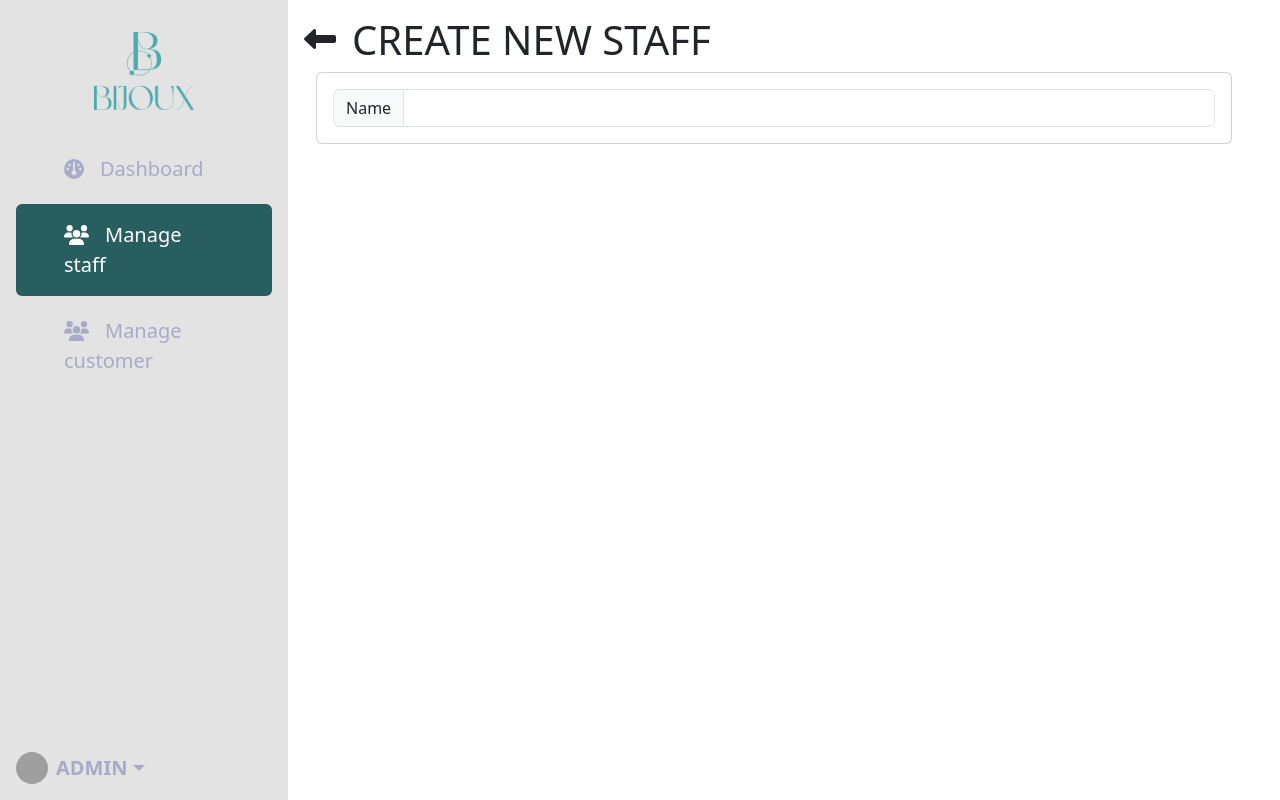
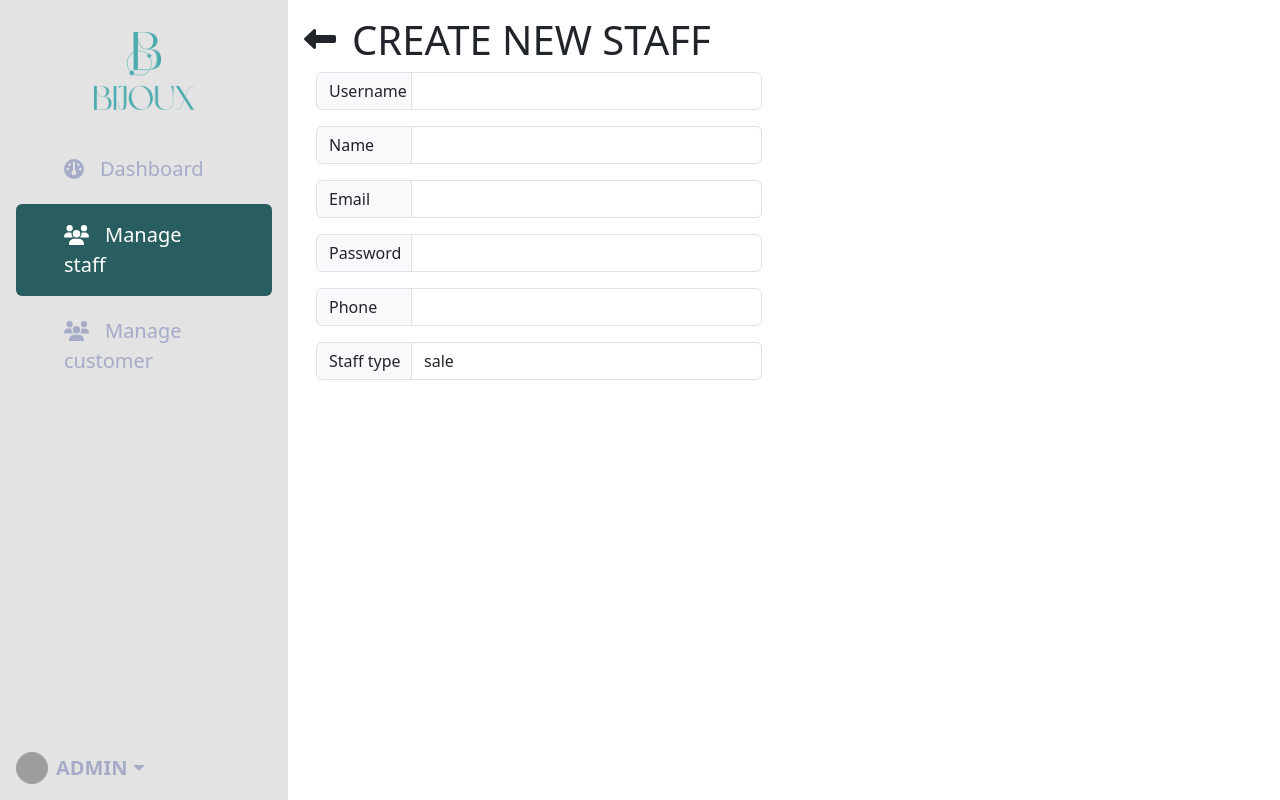
Before and after one commit to AnhNTSE183225/JPOS_FRONT, a React (Vite) app: page /admin/manage-staff/create in a window 1280 px wide. Built offline with nearby package versions, Linux system fonts and the light colour scheme; grey boxes are pictures that could not be loaded.

Commit message:
create staff

```diff
--- a/src/PaymentHandler.jsx
+++ b/src/PaymentHandler.jsx
@@ -8,8 +8,10 @@ const PaymentHandler = () => {
 
     useEffect(() => {
         const callback = async () => {
-            console.log(`GET ${import.meta.env.VITE_jpos_back}/api/payment/vn-pay-callback?${location.search}&orderId=${sessionStorage.getItem('currentOrderId')}&orderType=${sessionStorage.getItem('currentOrderType')}`);
-            const response = await axios.get(`${import.meta.env.VITE_jpos_back}/api/payment/vn-pay-callback?${location.search}&orderId=${sessionStorage.getItem('currentOrderId')}&orderType=${sessionStorage.getItem('currentOrderType')}`);
+            const headers = {
+                'Authorization': `Bearer ${sessionStorage.getItem('token')}`
+            }
+            const response = await axios.get(`${import.meta.env.VITE_jpos_back}/api/payment/vn-pay-callback?${location.search}&orderId=${sessionStorage.getItem('currentOrderId')}&orderType=${sessionStorage.getItem('currentOrderType')}`, {headers});
             if(response.data.data.code == '00') {
                 navigate("/online-completed");
             } else {
--- a/src/css/CreateStaff.module.css
+++ b/src/css/CreateStaff.module.css
@@ -11,3 +11,7 @@
 #back-btn:hover {
     transform: scale(1.3);
 }
+
+.input-group>span {
+    width: 6rem;
+}
--- a/src/pages/CreateStaff.jsx
+++ b/src/pages/CreateStaff.jsx
@@ -4,12 +4,16 @@ import { FontAwesomeIcon } from '@fortawesome/react-fontawesome';
 import { faLeftLong } from '@fortawesome/free-solid-svg-icons';
 import { useState } from 'react';
 
-const STAFF_TYPE = ['sale', 'design', 'produce']
+const STAFF_TYPE = ['sale', 'design', 'produce', 'manage']
 
 const CreateStaff = () => {
 
-    const [name, setName] = useState(undefined);
-    const [phone, setPhone] = useState();
+    const [username, setUsername] = useState('');
+    const [email, setEmail] = useState('');
+    const [password, setPassword] = useState('');
+    const [name, setName] = useState('');
+    const [phone, setPhone] = useState('');
+    const [staffType, setStaffType] = useState(STAFF_TYPE[0]);
 
     const navigate = useNavigate();
 
@@ -21,14 +25,30 @@ const CreateStaff = () => {
                     Create new staff
                 </h1>
                 <div className="row mb-2">
-                    <div className="col">
-                        <div className="card">
-                            <div className="card-body">
-                                <div className="input-group">
-                                    <span className='input-group-text'>Name</span>
-                                    <input className='form-control' type="text" />
-                                </div>
-                            </div>
+                    <div className="col-lg-6">
+                        <div className={`input-group mb-3 ${styles['input-group']}`}>
+                            <span className='input-group-text'>Username</span>
+                            <input value={username} onChange={(e) => setUsername(e.target.value)} type="text" className='form-control'/>
+                        </div>
+                        <div className={`input-group mb-3 ${styles['input-group']}`}>
+                            <span className='input-group-text'>Name</span>
+                            <input value={name} onChange={(e) => setName(e.target.value)} className='form-control' type="text" />
+                        </div>
+                        <div className={`input-group mb-3 ${styles['input-group']}`}>
+                            <span className='input-group-text'>Email</span>
+                            <input value={email} onChange={(e) => setEmail(e.target.value)} className='form-control' type="email" />
+                        </div>
+                        <div className={`input-group mb-3 ${styles['input-group']}`}>
+                            <span className='input-group-text'>Password</span>
+                            <input value={password} onChange={(e) => setPassword(e.target.value)} className='form-control' type="email" />
+                        </div>
+                        <div className={`input-group mb-3 ${styles['input-group']}`}>
+                            <span className='input-group-text'>Phone</span>
+                            <input value={phone} onChange={(e) => setPhone(e.target.value)} className='form-control' type="email" />
+                        </div>
+                        <div className={`input-group mb-3 ${styles['input-group']}`}>
+                            <span className='input-group-text'>Staff type</span>
+                            <input value={staffType} onChange={(e) => setStaffType(e.target.value)} className='form-control' type="email" />
                         </div>
                     </div>
                 </div>
--- a/src/pages/DiamondPriceListPage.jsx
+++ b/src/pages/DiamondPriceListPage.jsx
@@ -62,12 +62,9 @@ const DiamondPriceListPage = () => {
 
     const fetchData = async () => {
         try {
-            const headers = {
-                'Authorization': `Bearer ${sessionStorage.getItem('token')}`
-            }
-            const response = await axios.get(`${import.meta.env.VITE_jpos_back}/api/diamond-price/get-all`, {headers});
+            const response = await axios.get(`${import.meta.env.VITE_jpos_back}/public/diamond-price/get-all`);
             if (!response.data || response.status === 204) {
-                console.log(`${import.meta.env.VITE_jpos_back}/api/diamond-price/get-all`);
+                console.log(`${import.meta.env.VITE_jpos_back}/public/diamond-price/get-all`);
                 toast.info(`Cannot fetch diamond prices right now...`);
             } else {
                 setDiamondPrices(response.data);
--- a/src/pages/LoginPage.jsx
+++ b/src/pages/LoginPage.jsx
@@ -38,13 +38,13 @@ const LoginPage = () => {
                         return;
                     } else if (response.data.account.staffId !== undefined) {
                         console.log(response.data);
-                        // sessionStorage.setItem("staff", JSON.stringify(response.data));
-
-                        // if (response.data.staffType == 'manage') {
-                        //     navigate("/staff/manage-requests")
-                        // } else {
-                        //     navigate("/staff/request");
-                        // }
+                        sessionStorage.setItem('staff',JSON.stringify(response.data.account));
+                        sessionStorage.setItem('token',response.data.token);
+                        if (response.data.account.staffType == 'manage') {
+                            navigate("/staff/manage-requests")
+                        } else {
+                            navigate("/staff/request");
+                        }
                         return;
                     }
                 }
--- a/src/pages/build-your-own/CompleteProduct.jsx
+++ b/src/pages/build-your-own/CompleteProduct.jsx
@@ -18,6 +18,7 @@ const CompleteProduct = () => {
     const [estimatedPrice, setEstimatedPrice] = useState(null);
     const selectedDiamonds = sessionStorage.getItem('selected_diamonds') !== null ? JSON.parse(sessionStorage.getItem('selected_diamonds')) : null;
     const selectedProduct = sessionStorage.getItem('selected_product') !== null ? JSON.parse(sessionStorage.getItem('selected_product')) : null;
+    const customer = sessionStorage.getItem('customer') !== null ? JSON.parse(sessionStorage.getItem('customer')) : null;
 
     useDocumentTitle('Complete Bijoux Order');
     useEffect(() => {
@@ -71,7 +72,7 @@ const CompleteProduct = () => {
     }
 
     const clickPay = async () => {
-        if (sessionStorage.getItem('customer_id') == null) {
+        if (sessionStorage.getItem('customer') == null) {
             toast.info(`You need to be logged in!`);
             navigate('/login');
             return;
@@ -103,7 +104,7 @@ const CompleteProduct = () => {
                 productDesignId: selectedProduct.productDesignId,
                 productShellId: selectedProduct.selectedShell.productShellDesignId,
                 diamondIds: selectedDiamonds.map(d => d.diamondId),
-                customerId: sessionStorage.getItem("customer_id"),
+                customerId: customer.customerId,
                 note: selectedProduct.note
             };
             const headers = {
```
Also changed, not shown: src/components/OrderDetails.jsx (+20 -5 lines).
